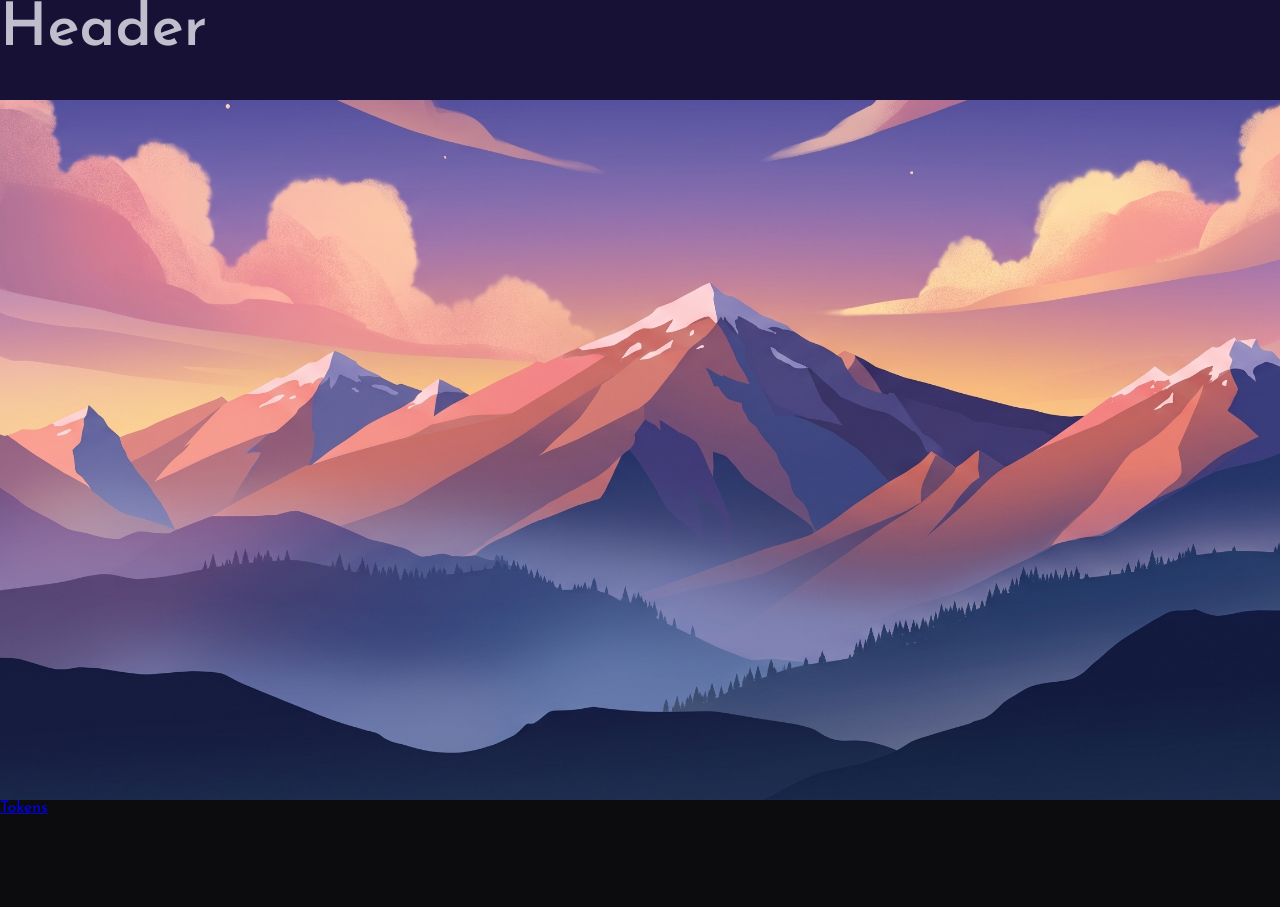
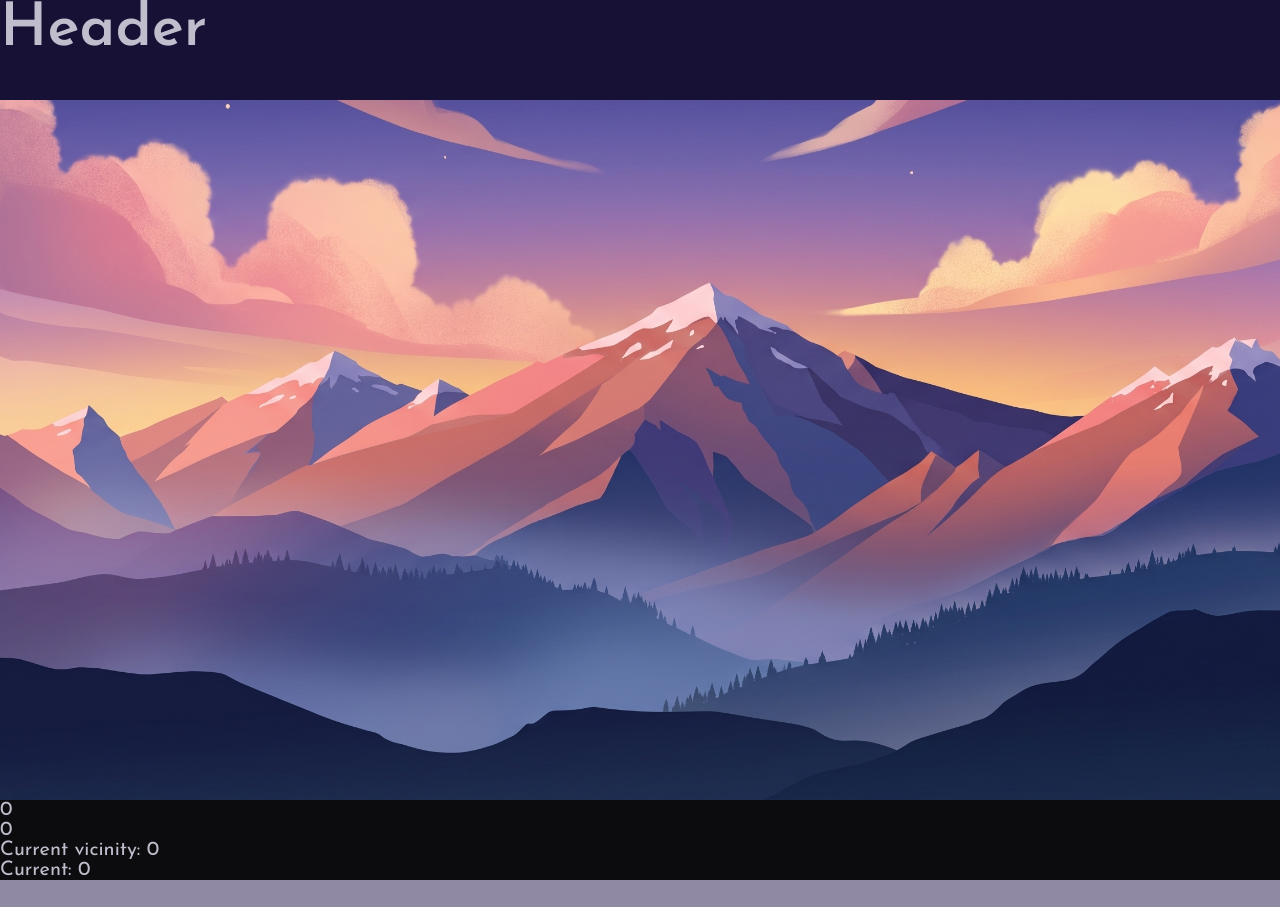
Before and after one commit to iliDmytro555/Playground, a React app: page / in a window 1280 px wide. Shown: the top 907 px of the page. Built offline with nearby package versions, Linux system fonts and the light colour scheme.

Commit message:
basic implementation of the slider with a bug

```diff
--- a/src/components/Parallax/Parallax.module.scss
+++ b/src/components/Parallax/Parallax.module.scss
@@ -1,6 +1,5 @@
 @use "sass:list";
 @use "../../styles/abstracts/variables" as var;
-@use "../../styles/abstracts/colors" as colors;
 
 .container {
   display: grid;
--- a/src/components/Slider/Slider.module.scss
+++ b/src/components/Slider/Slider.module.scss
@@ -0,0 +1,30 @@
+@use "../../styles/abstracts/colors" as colors;
+@use "../../styles/abstracts/typography" as typography;
+
+$fontSize: typography.$font-size-sm;
+
+.slider {
+  display: inline-grid;
+  grid-template-columns: 1fr repeat(10, 2fr) 1fr;
+  justify-items: center;
+  align-items: center;
+  background-color: colors.$neutral-300;
+  width: auto;
+  height: 100px;
+  user-select: none;
+
+  .slide {
+    width: $fontSize;
+    height: $fontSize;
+    font-size: $fontSize;
+    padding: 10px;
+    margin: 10px;
+    text-align: center;
+    border: 2px solid black;
+    border-radius: 10px;
+  }
+
+  .activeSlide {
+    border-color: red;
+  }
+}
--- a/src/components/Slider/Slider.tsx
+++ b/src/components/Slider/Slider.tsx
@@ -0,0 +1,130 @@
+import React, { useEffect, useRef, useState } from "react";
+
+import { SliderI } from "../../types/sliderTypes";
+
+import slider_styles from "./Slider.module.scss";
+
+export const Slider: React.FC<SliderI> = ({ direction, isLooped, delay }) => {
+  const sliderWidth = 5; //НЕПАРНЕ ЗНАЧЕННЯ
+
+  const [fullArr, setFullArr] = useState<number[]>([
+    0, 1, 2, 3, 4, 5, 6, 7, 8, 9,
+  ]);
+
+  const [vicinityArr, setVicinityArr] = useState<number[]>(
+    fullArr.slice(0, sliderWidth),
+  );
+
+  const prevIndex = useRef<number>(0);
+
+  const [currentIndex, setCurrentIndex] = useState<number>(0);
+  const [currentVicinityIndex, setCurrentVicinityIndex] = useState<number>(
+    sliderWidth - (vicinityArr.length - 1) / 2,
+  );
+
+  const [isActive, setIsActive] = useState<boolean>(false);
+
+  const [cursorSpeed, setCursorSpeed] = useState<number>(0);
+  const [maxSpeed, setMaxSpeed] = useState<number>(0);
+
+  const shift = () => {
+    const globalFirstIndex = currentIndex - currentVicinityIndex;
+
+    const newArr = vicinityArr.map((el, index) => {
+      let globalEquivalent = globalFirstIndex + index;
+      console.log(
+        "global index: ",
+        globalEquivalent,
+        " first V: ",
+        vicinityArr[0],
+      );
+
+      return prevIndex.current < currentIndex
+        ? fullArr[globalEquivalent + 1]
+        : fullArr[globalEquivalent - 1];
+    });
+    console.log("____________");
+
+    setVicinityArr(newArr);
+  };
+
+  //НЕ ЗАБУДЬ ВИДАЛИТИ ЦЕ
+  useEffect(() => {
+    if (Math.abs(cursorSpeed) > Math.abs(maxSpeed)) {
+      setMaxSpeed(cursorSpeed);
+    }
+  }, [cursorSpeed]);
+
+  useEffect(() => {
+    if (currentIndex <= (vicinityArr.length - 1) / 2) {
+      setCurrentVicinityIndex(currentIndex);
+    } else if (
+      fullArr.length - 1 - currentIndex <=
+      (vicinityArr.length - 1) / 2
+    ) {
+      setCurrentVicinityIndex(
+        vicinityArr.length - 1 - (fullArr.length - 1 - currentIndex),
+      );
+    } else {
+      shift();
+
+      setCurrentVicinityIndex((vicinityArr.length - 1) / 2);
+    }
+  }, [currentIndex]);
+
+  return (
+    <div>
+      <div>
+        <p>{cursorSpeed}</p>
+        <p>{maxSpeed}</p>
+        <p>Current vicinity: {currentVicinityIndex}</p>
+        <p>Current: {currentIndex}</p>
+      </div>
+      <div
+        className={slider_styles.slider}
+        onMouseDown={() => {
+          setIsActive(true);
+        }}
+        onMouseUp={() => {
+          setIsActive(false);
+        }}
+        onMouseMove={(e) => {
+          if (isActive) {
+            setCursorSpeed(e.movementX);
+          }
+        }}
+      >
+        <div
+          onClick={() => {
+            if (currentIndex > 0) {
+              prevIndex.current = currentIndex;
+              setCurrentIndex((prev) => prev - 1);
+            }
+          }}
+        >
+          Backward
+        </div>
+
+        {vicinityArr.map((slide, index) => (
+          <div
+            key={slide}
+            className={`${slider_styles.slide} ${index == currentVicinityIndex ? slider_styles.activeSlide : null}`}
+          >
+            {slide}
+          </div>
+        ))}
+
+        <div
+          onClick={() => {
+            if (currentIndex < fullArr.length - 1) {
+              prevIndex.current = currentIndex;
+              setCurrentIndex((prev) => prev + 1);
+            }
+          }}
+        >
+          forward
+        </div>
+      </div>
+    </div>
+  );
+};
--- a/src/pages/mainPage/MainPage.tsx
+++ b/src/pages/mainPage/MainPage.tsx
@@ -1,6 +1,7 @@
 import React from "react";
 import { Parallax } from "../../components/Parallax/Parallax";
 import { Header } from "../../components/Header/Header";
+import { Slider } from "../../components/Slider/Slider";
 
 export const MainPage: React.FC = () => {
   return (
@@ -10,6 +11,7 @@ export const MainPage: React.FC = () => {
       </header>
       <main>
         <Parallax />
+        <Slider />
       </main>
     </>
   );
--- a/src/types/sliderTypes.ts
+++ b/src/types/sliderTypes.ts
@@ -0,0 +1,5 @@
+export interface SliderI {
+  direction: "horizontal" | "vertical";
+  isLooped: boolean;
+  delay: number | null;
+}
```
Also changed, not shown: 89 other files (tests, documents, lock files or other folders).
